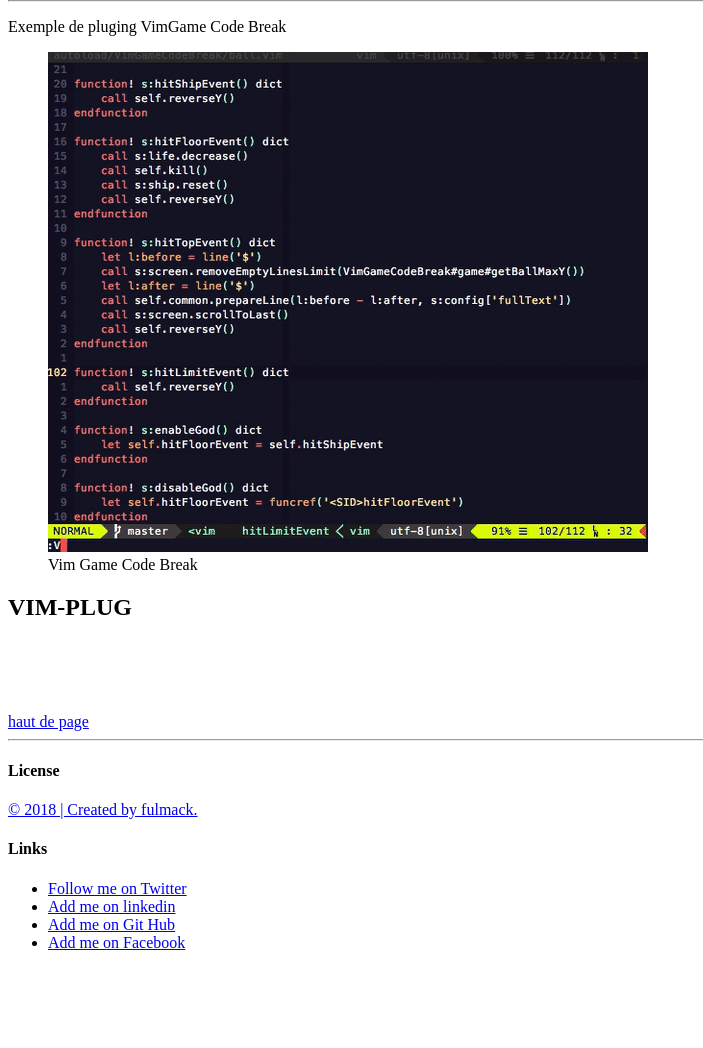
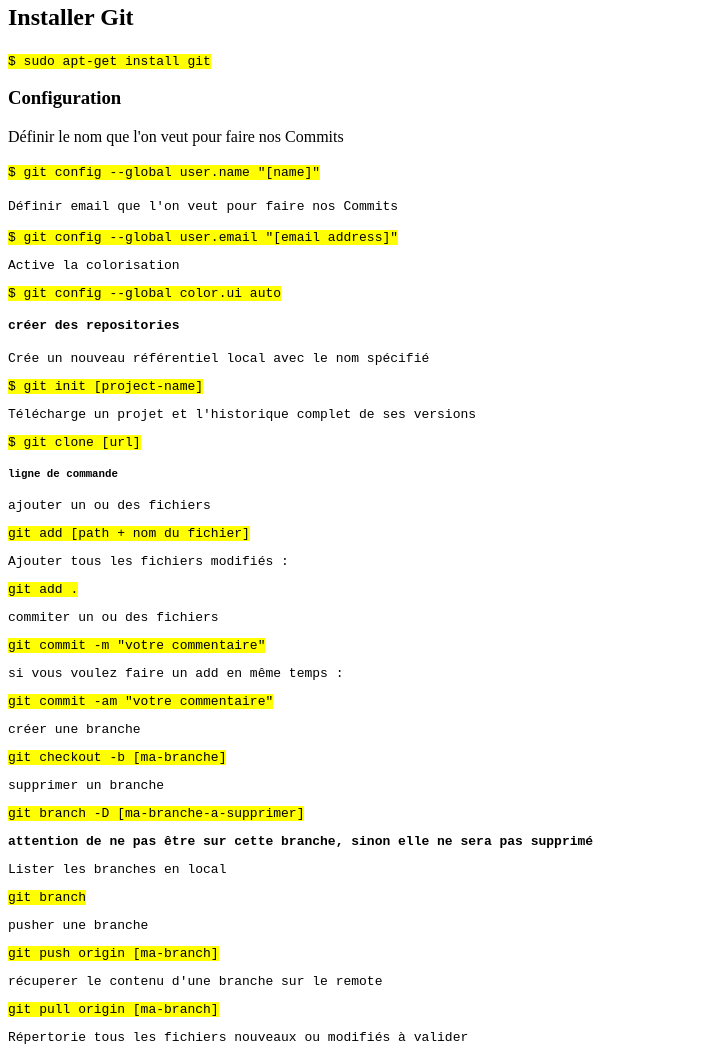
Before and after one commit to sylvainvant/git_html, a plain HTML site: page index.html in a window 1280 px wide. Shown: the part 594-1642 px from the top of the page, without its empty margins (0-703 px from the left). Before the commit the page ends 1562 px from the top, so only its background shows below. Drawn offline with Linux system fonts and the light colour scheme.

Commit message:
ajout de code dans index.html

```diff
--- a/index.html
+++ b/index.html
@@ -10,7 +10,7 @@
 	<meta name="author" content="">
 
 	<!--  tittle -->
-	<title>vim cheats_sheets</title>
+	<title>Git cheats_sheets</title>
 
 	<!-- favicon -->
 	<link rel=icon href="images/git.png" sizes="32x32 48x48" type="image/png">
@@ -26,10 +26,10 @@
 <body>
 	<!--header-->
 	<header>
-		<h1>Vim Cheats Sheets</h1>
+		<h1>Git Cheats Sheets</h1>
 		<figure>
-				<img src="images/vim-8-ubuntu.jpg" alt="Vim screenshot" title="Vim screenshot">
-				<figcaption>Vim screenshot</figcaption>
+				<img src="images/git.jpg" alt="Git screenshot" title="Git screenshot">
+				<figcaption>Git screenshot</figcaption>
 		</figure>
 	</header>
 	<!-- On peut bien sûr choisir n'importe quel autre nom que "haut" -->
@@ -53,16 +53,50 @@
 	</nav>
 	<hr>
 	<section>
-<p>Exemple de pluging VimGame Code Break</p>
+		<h2>Installer Git</h2>
 		<article>
-			<figure>
-				<img src="images/VimGameCodeBreak.gif" alt="Vim Game Code Break gif" title="Vim Game Code Break">
-				<figcaption>Vim Game Code Break</figcaption>
-			</figure>
+			<p><code><mark>$ sudo apt-get install git</mark></code></p>
 		</article>
 		<article>
-			<h2>VIM-PLUG</h2>
-
+			<h3>Configuration</h3>
+			<p>Définir le nom que l'on veut pour faire nos Commits</p>
+			<p><code><mark>$ git config --global user.name "[name]"</mark></code</p>
+			<p>Définir email que l'on veut pour faire nos Commits</p>
+			<p><code><mark>$ git config --global user.email "[email address]"</mark></code></p>
+			<p>Active la colorisation </p>
+			<p><code><mark>$ git config --global color.ui auto</mark></code></p>
+		</article>
+		<article>
+			<h4>créer des repositories</h4>
+			<p>Crée un nouveau référentiel local avec le nom spécifié</p>
+			<p><code><mark>$ git init [project-name]</mark></code></p>
+			<p>Télécharge un projet et l'historique complet de ses versions</p>
+			<p><code><mark>$ git clone [url]</mark></code></p>
+		</article>
+		<article>
+			<h5>ligne de commande</h5>
+			<p>ajouter un ou des fichiers</p>
+			<p><code><mark>git add [path + nom du fichier]</mark></code></p>
+			<p>Ajouter tous les fichiers modifiés :</p>
+			<p><code><mark>git add .</mark></code></p>
+			<p>commiter un ou des fichiers</p>
+			<p><code><mark>git commit -m "votre commentaire"</mark></code></p>
+			<p>si vous voulez faire un add en même temps :</p>
+			<p><code><mark>git commit -am "votre commentaire"</mark></code></p>
+			<p>créer une branche</p>
+			<p><code><mark>git checkout -b [ma-branche]</mark></code></p>
+			<p>supprimer un branche</p>
+			<p><code><mark>git branch -D [ma-branche-a-supprimer]</mark></code></p>
+			<p><strong>attention de ne pas être sur cette branche, sinon elle ne sera pas supprimé</strong></p>
+			<p>Lister les branches en local</p>
+			<p><code><mark>git branch</mark></code></p>
+			<p>pusher une branche</p>
+			<p><code><mark>git push origin [ma-branch]</mark></code></p>
+			<p>récuperer le contenu d'une branche sur le remote</p>
+			<p><code><mark>git pull origin [ma-branch]</mark></code></p>
+		</article>
+		<article>
+			<p>Répertorie tous les fichiers nouveaux ou modifiés à valider</p>
 		</article>
 	</section>
 	<br/><br/><br/><br/>
```
Also changed, not shown: html/about.html (+1 -1 lines), html/contact.html (+1 -1 lines), html/license.html (+1 -1 lines), images/ful_logo.png (added), images/git.jpg (added).
